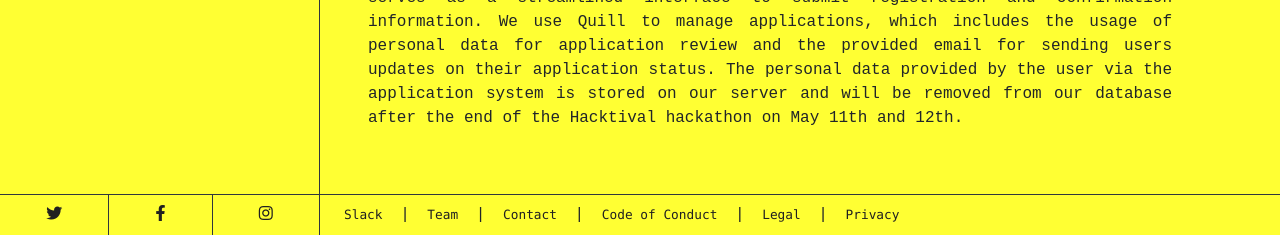
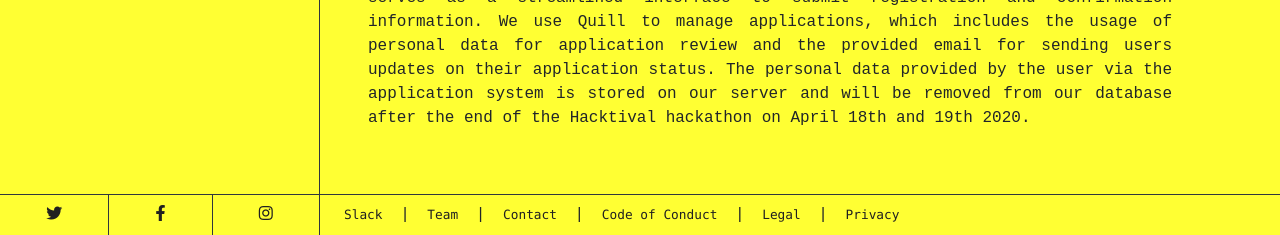
Before and after one commit to hackundsoehne/hacktival-website-2020, a Jekyll site: the page built from privacy.md, in a window 1280 px wide and 1114 px high. Shown: the part 879-1114 px from the top of the window. Built offline with Jekyll 4.4.1, drawn with Linux system fonts in a browser that asks for light colours; some of the changed text lies outside the part shown.

Commit message:
Update quill data deletion date in the privacy statements

```diff
--- a/privacy.md
+++ b/privacy.md
@@ -14,4 +14,4 @@ Responsible for the inquiry, processing and usage of your personal data accordin
 
 ##### Quill application system (apply.hacktival.io)
 
-Quill is a registration system designed especially for hackathons. For users, it serves as a streamlined interface to submit registration and confirmation information. We use Quill to manage applications, which includes the usage of personal data for application review and the provided email for sending users updates on their application status. The personal data provided by the user via the application system is stored on our server and will be removed from our database after the end of the Hacktival hackathon on May 11th and 12th.
+Quill is a registration system designed especially for hackathons. For users, it serves as a streamlined interface to submit registration and confirmation information. We use Quill to manage applications, which includes the usage of personal data for application review and the provided email for sending users updates on their application status. The personal data provided by the user via the application system is stored on our server and will be removed from our database after the end of the Hacktival hackathon on April 18th and 19th 2020.
```
